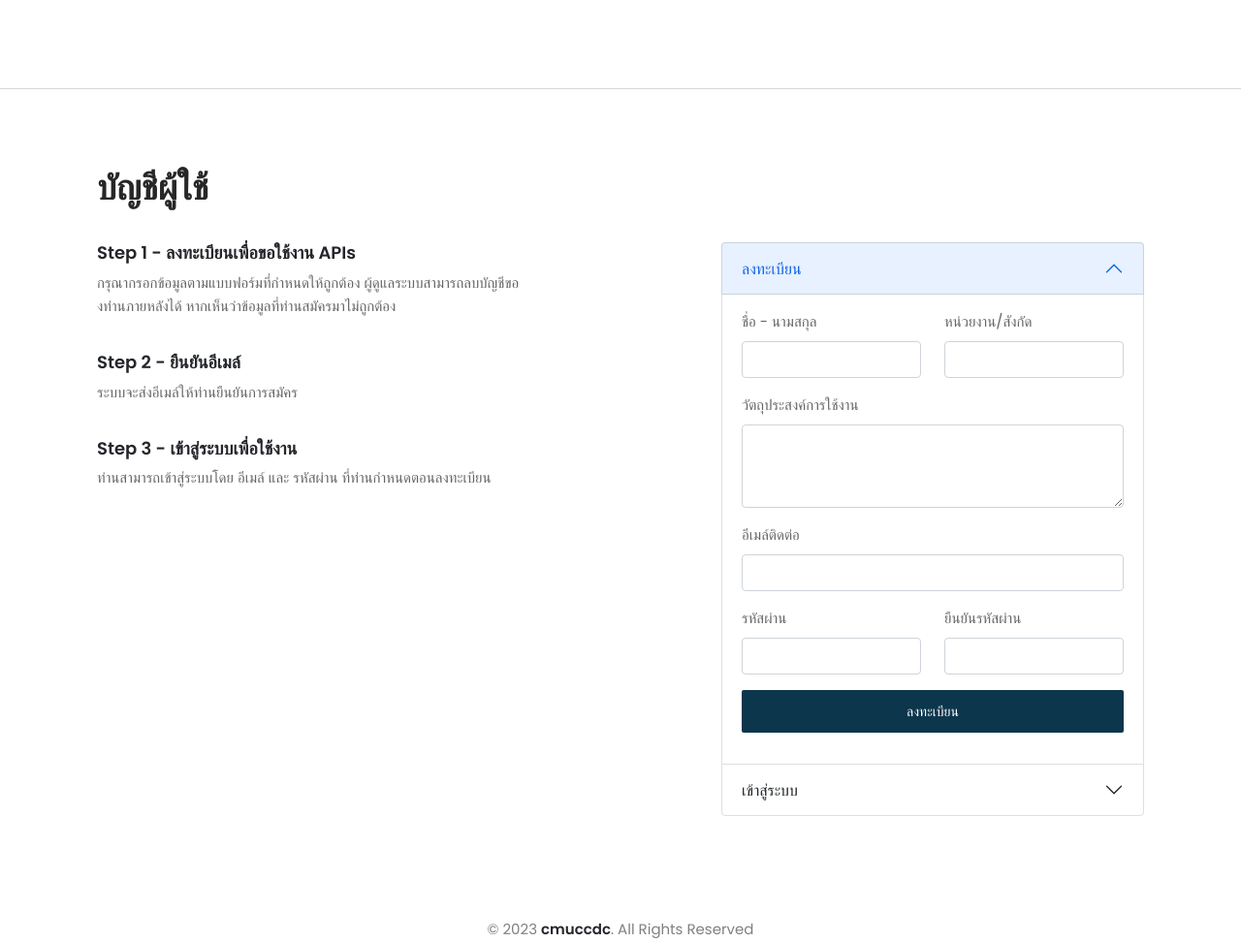
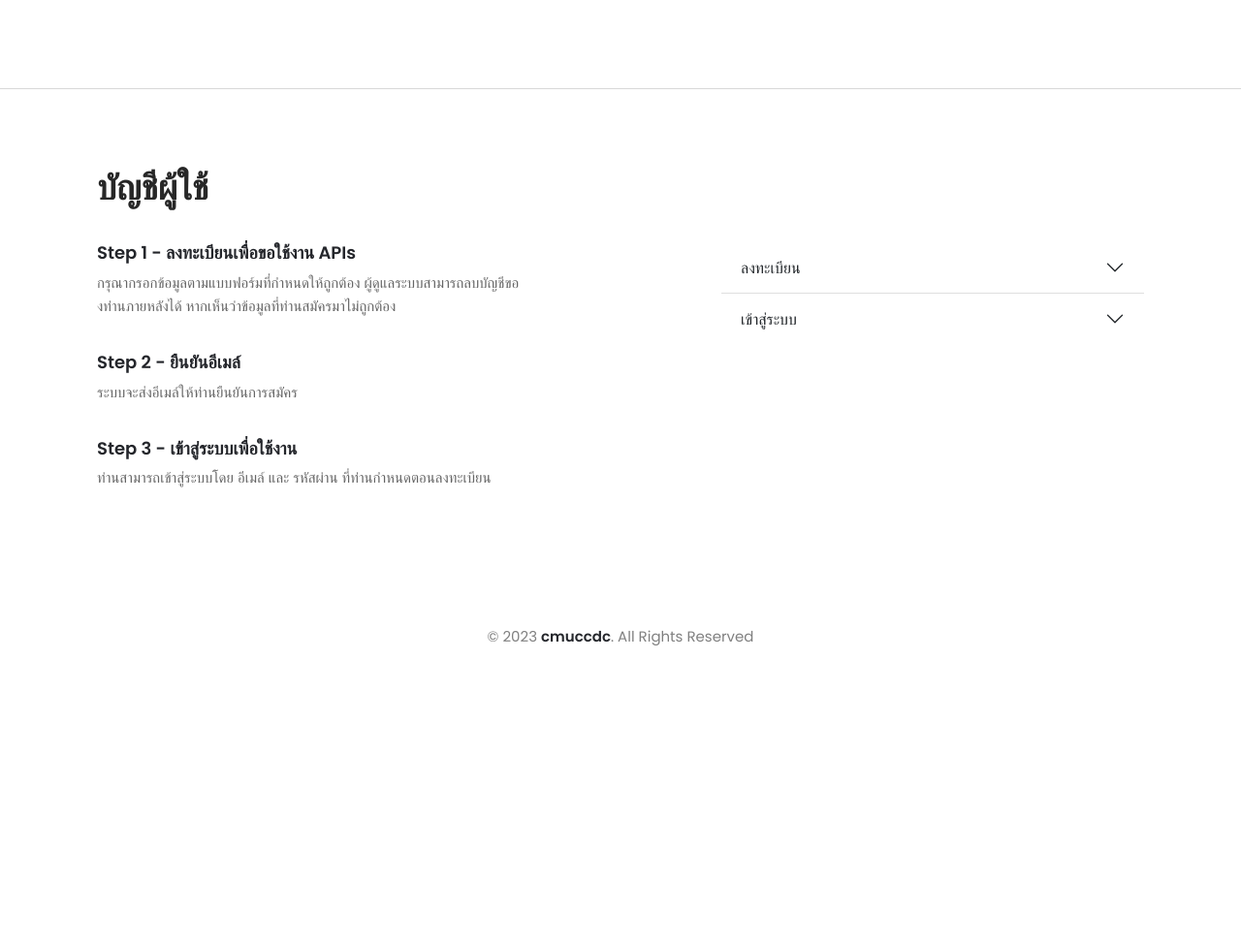
Before and after one commit to kongkiatchanu/open-api, a CodeIgniter app: page /database/ in a window 1280 px wide. Shown: the part 818-1790 px from the top of the page at 97% size. After the commit the page ends 1484 px from the top, so only its background shows below. Run offline with CodeIgniter, Linux system fonts and the light colour scheme.

Commit message:
ฟหก

```diff
--- a/application/views/document.php
+++ b/application/views/document.php
@@ -161,17 +161,18 @@ defined('BASEPATH') or exit('No direct script access allowed');
 							</div>
 						</div>
 						<div class="col-md-5 offset-md-2">
-							<div class="accordion" id="accordionPanelsStayOpenExample">
+
+							<div class="accordion accordion-flush" id="accordionFlushExample">
 								<div class="accordion-item">
-									<h2 class="accordion-header" id="panelsStayOpen-headingOne">
-										<button class="accordion-button" type="button" data-bs-toggle="collapse"
-											data-bs-target="#panelsStayOpen-collapseOne" aria-expanded="true"
-											aria-controls="panelsStayOpen-collapseOne">
+									<h2 class="accordion-header" id="flush-headingOne">
+										<button class="accordion-button collapsed" type="button"
+											data-bs-toggle="collapse" data-bs-target="#flush-collapseOne"
+											aria-expanded="false" aria-controls="flush-collapseOne">
 											ลงทะเบียน
 										</button>
 									</h2>
-									<div id="panelsStayOpen-collapseOne" class="accordion-collapse collapse show"
-										aria-labelledby="panelsStayOpen-headingOne">
+									<div id="flush-collapseOne" class="accordion-collapse collapse"
+										aria-labelledby="flush-headingOne" data-bs-parent="#accordionFlushExample">
 										<div class="accordion-body">
 											<form action="" method="post">
 												<div class="row">
@@ -231,28 +232,21 @@ defined('BASEPATH') or exit('No direct script access allowed');
 									</div>
 								</div>
 								<div class="accordion-item">
-									<h2 class="accordion-header" id="panelsStayOpen-headingTwo">
+									<h2 class="accordion-header" id="flush-headingTwo">
 										<button class="accordion-button collapsed" type="button"
-											data-bs-toggle="collapse" data-bs-target="#panelsStayOpen-collapseTwo"
-											aria-expanded="false" aria-controls="panelsStayOpen-collapseTwo">
+											data-bs-toggle="collapse" data-bs-target="#flush-collapseTwo"
+											aria-expanded="false" aria-controls="flush-collapseTwo">
 											เข้าสู่ระบบ
 										</button>
 									</h2>
-									<div id="panelsStayOpen-collapseTwo" class="accordion-collapse collapse"
-										aria-labelledby="panelsStayOpen-headingTwo">
-										<div class="accordion-body">
-											<strong>This is the second item's accordion body.</strong> It is hidden by
-											default, until the collapse plugin adds the appropriate classes that we use
-											to style each element. These classes control the overall appearance, as well
-											as the showing and hiding via CSS transitions. You can modify any of this
-											with custom CSS or overriding our default variables. It's also worth noting
-											that just about any HTML can go within the <code>.accordion-body</code>,
-											though the transition does limit overflow.
-										</div>
+									<div id="flush-collapseTwo" class="accordion-collapse collapse"
+										aria-labelledby="flush-headingTwo" data-bs-parent="#accordionFlushExample">
+										<div class="accordion-body">///</div>
 									</div>
 								</div>
 
 							</div>
+
 
 						</div>
 					</div>
```
